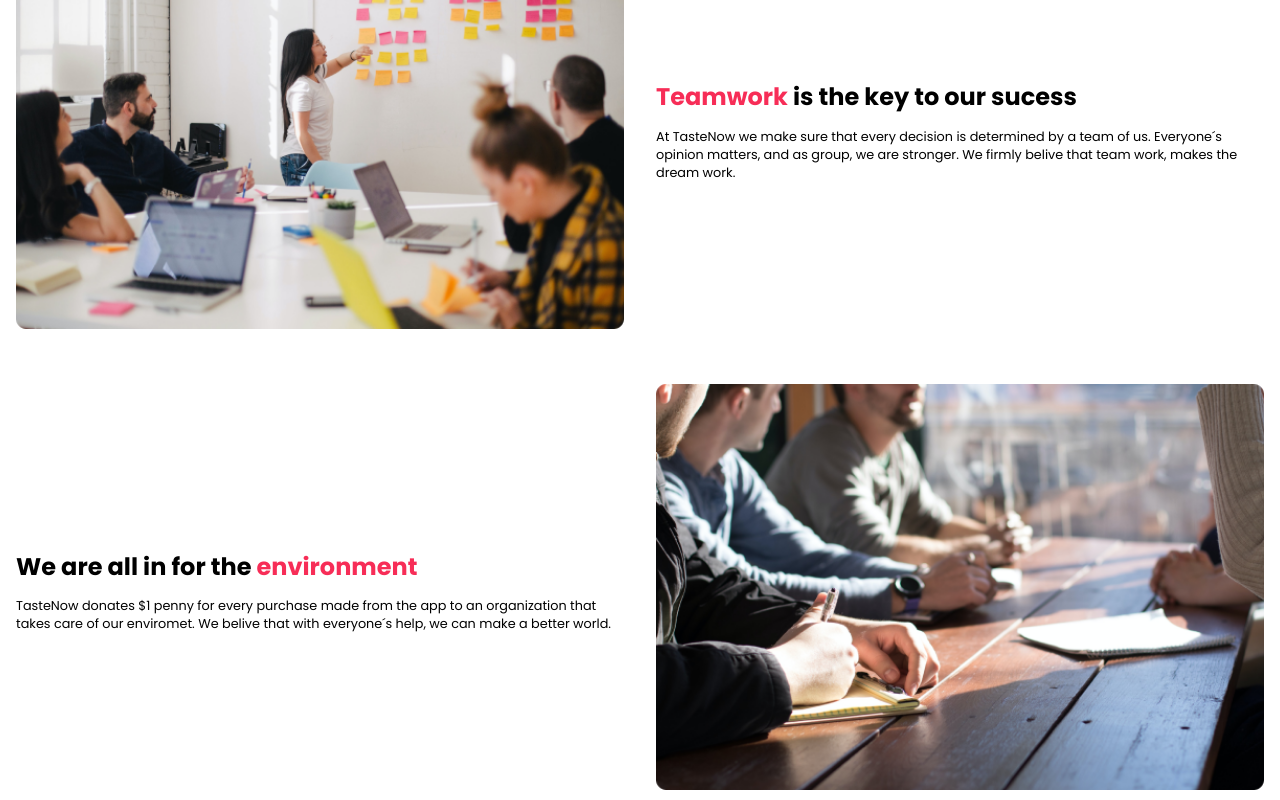
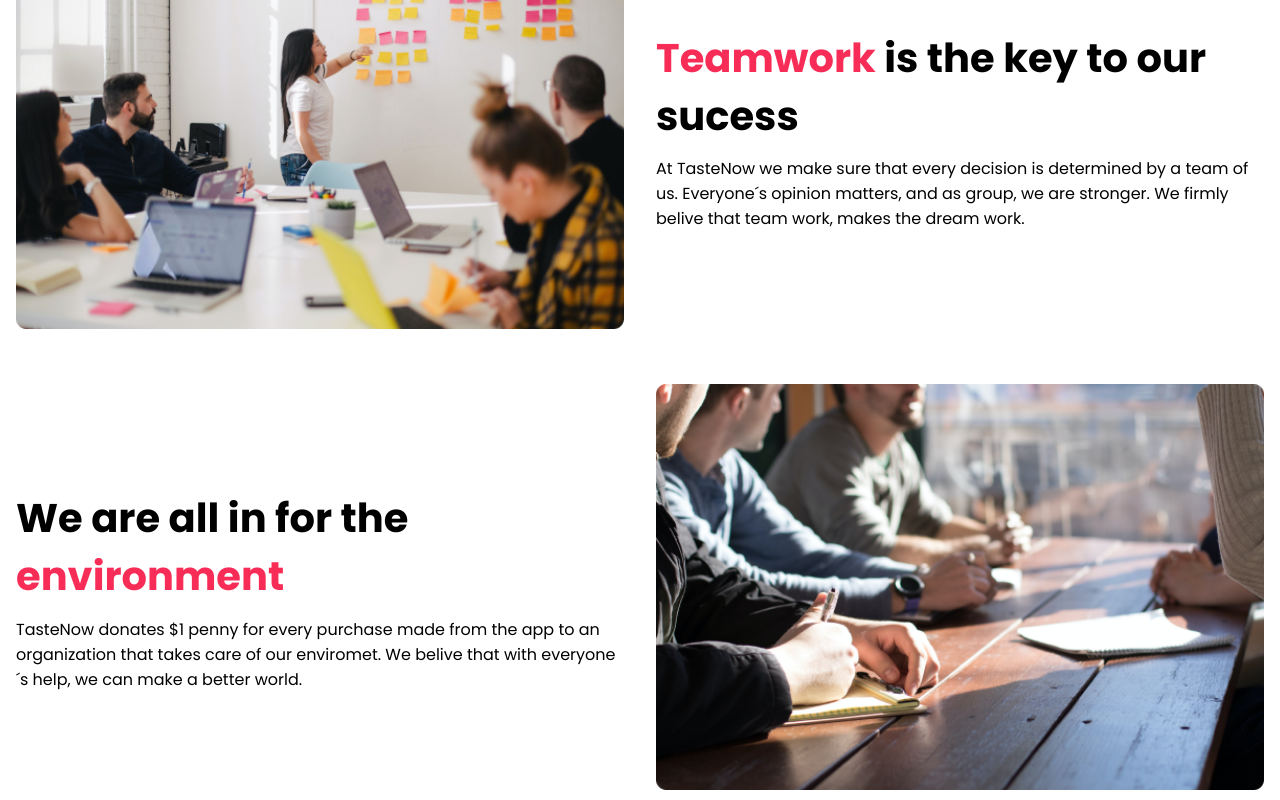
Before and after one commit to AnamulAmin/antopolis_task, a React (Vite) app: page / in a window 1280 px wide. Shown: the part 1800-2600 px from the top of the page. Built offline with nearby package versions, Linux system fonts and the light colour scheme; a web font is replaced by a local one.

Commit message:
used css grid in get to know section

```diff
--- a/src/components/get_to_know/GetToKnow.jsx
+++ b/src/components/get_to_know/GetToKnow.jsx
@@ -1,6 +1,7 @@
 import teamWorkImage from "../../assets/images/team_work.png";
 import environmentImage from "../../assets/images/enviroment.png";
 import "./get_to_know.css";
+
 function GetToKnow() {
   return (
     <section id="get_to_know">
@@ -25,7 +26,10 @@ function GetToKnow() {
         </div>
       </div>
       {/* environment content area */}
-      <div className="container get_to_know_content environment">
+      <div className="container get_to_know_content">
+        <div className="get_to_know_image">
+          <img src={environmentImage} style={{ width: "100%" }} />
+        </div>
         <div className="get_to_know_text">
           <h3>
             We are all in for the <span>environment </span>
@@ -36,9 +40,6 @@ function GetToKnow() {
             everyone´s help, we can make a better world.
           </p>
         </div>
-        <div className="get_to_know_image">
-          <img src={environmentImage} style={{ width: "100%" }} />
-        </div>
       </div>
     </section>
   );
--- a/src/components/get_to_know/get_to_know.css
+++ b/src/components/get_to_know/get_to_know.css
@@ -8,29 +8,26 @@
   text-align: left;
 }
 #get_to_know .get_to_know_content {
-  display: flex;
-  flex-direction: column;
+  display: grid;
+  grid-template-columns: repeat(1, minmax(0, 1fr));
+  align-items: center;
+
   gap: 2rem;
-  justify-content: center;
-  align-items: center;
+  /* justify-content: center;
+  align-items: center; */
   margin-bottom: 3rem;
 }
-#get_to_know .get_to_know_content.environment {
-  flex-direction: column-reverse;
-}
-#get_to_know .get_to_know_content .get_to_know_text {
-  width: 100%;
-}
+
 #get_to_know .get_to_know_content .get_to_know_text h3 {
-  line-height: 38px;
-  font-size: 1.5rem;
+  line-height: 58px;
+  font-size: 2.5rem;
   margin-bottom: 0.7rem;
 }
 #get_to_know .get_to_know_content .get_to_know_text h3 span {
   color: var(--red);
 }
 #get_to_know .get_to_know_content .get_to_know_text p {
-  font-size: 0.8rem;
+  font-size: 1rem;
 }
 #get_to_know .get_to_know_content .get_to_know_image {
   width: 100%;
@@ -40,15 +37,18 @@
 @media (min-width: 640px) {
 }
 @media (min-width: 768px) {
-  #get_to_know .get_to_know_content,
+  /* #get_to_know .get_to_know_content,
   #get_to_know .get_to_know_content.environment {
     flex-direction: row;
+  } */
+  #get_to_know .get_to_know_content {
+    grid-template-columns: repeat(2, minmax(0, 1fr));
   }
-  #get_to_know .get_to_know_content .get_to_know_text {
-    width: 50%;
+  #get_to_know .get_to_know_content:nth-child(odd) .get_to_know_image {
+    order: 1;
   }
-  #get_to_know .get_to_know_content .get_to_know_image {
-    width: 50%;
+  #get_to_know .get_to_know_content:nth-child(even) .get_to_know_text {
+    order: 1;
   }
   /* get_to_know area end*/
 }
```
